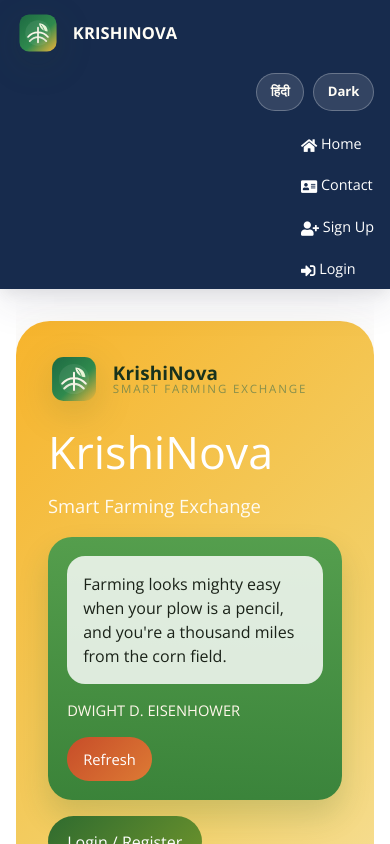
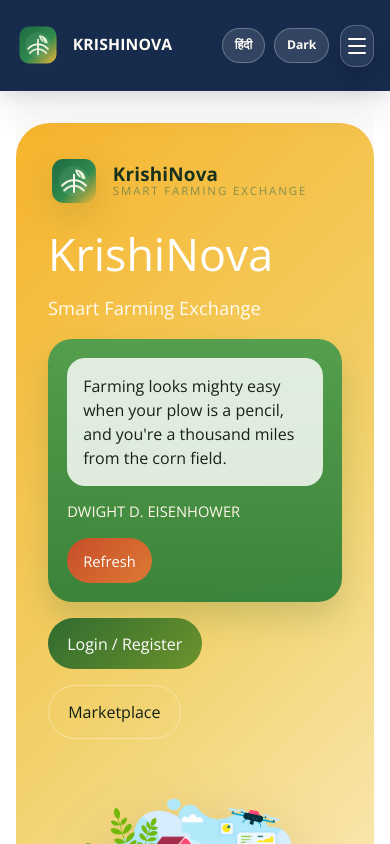
Before and after one commit to Surenderdubeyofficial/KrishiNova, a React (Vite) app in the folder frontend/: page / in a window 390 px wide. Shown: the top 844 px of the page. Built offline with nearby package versions, Linux system fonts and the light colour scheme; no server answers; some icons are missing.

Commit message:
Improve mobile navbar responsiveness

```diff
--- a/frontend/src/components/LegacyNavbar.jsx
+++ b/frontend/src/components/LegacyNavbar.jsx
@@ -1,4 +1,5 @@
-import { Link } from "react-router-dom";
+import { useEffect, useState } from "react";
+import { Link, useLocation } from "react-router-dom";
 import { useAuth } from "../AuthContext.jsx";
 import { useUi } from "../UiContext.jsx";
 import BrandLockup from "./BrandLockup.jsx";
@@ -235,11 +236,29 @@ function AdminNav({ name, logout }) {
 export default function LegacyNavbar() {
   const { user, logout } = useAuth();
   const { language, toggleLanguage, theme, toggleTheme } = useUi();
+  const location = useLocation();
+  const [mobileMenuOpen, setMobileMenuOpen] = useState(false);
+
+  useEffect(() => {
+    setMobileMenuOpen(false);
+  }, [location.pathname]);
+
+  useEffect(() => {
+    function handleResize() {
+      if (window.innerWidth > 992) {
+        setMobileMenuOpen(false);
+      }
+    }
+
+    window.addEventListener("resize", handleResize);
+    return () => window.removeEventListener("resize", handleResize);
+  }, []);
 
   return (
     <nav id="navbar-main" className="navbar navbar-main navbar-expand-lg bg-default navbar-light position-sticky top-0 shadow py-0">
-      <div className={user ? "container-fluid" : "container"}>
-        <ul className="navbar-nav navbar-nav-hover align-items-lg-center">
+      <div className={`${user ? "container-fluid" : "container"} navShell`}>
+        <div className="navTopRow">
+          <ul className="navbar-nav navbar-nav-hover align-items-lg-center navBrandList">
             <li className="nav-item dropdown">
               <Link to="/" className="navbar-brand mr-lg-5 text-white">
                 <BrandLockup theme="dark" compact subtitle={false} />
@@ -247,6 +266,7 @@ export default function LegacyNavbar() {
             </li>
           </ul>
 
+          <div className="navTopActions">
             <div className="navUtilityControls">
               <button type="button" className="uiToggleBtn" onClick={toggleLanguage}>
                 {language === "en" ? "हिंदी" : "ENG"}
@@ -256,11 +276,27 @@ export default function LegacyNavbar() {
               </button>
             </div>
 
+            <button
+              type="button"
+              className={`mobileNavToggle ${mobileMenuOpen ? "active" : ""}`}
+              onClick={() => setMobileMenuOpen((current) => !current)}
+              aria-label="Toggle navigation"
+              aria-expanded={mobileMenuOpen}
+            >
+              <span />
+              <span />
+              <span />
+            </button>
+          </div>
+        </div>
+
+        <div className={`navMenuPanel ${mobileMenuOpen ? "open" : ""}`}>
           {user?.role === "farmer" ? <FarmerNav name={user.name} logout={logout} /> : null}
           {user?.role === "customer" ? <CustomerNav name={user.name} logout={logout} /> : null}
           {user?.role === "admin" ? <AdminNav name={user.name} logout={logout} /> : null}
           {!user ? <PublicNav /> : null}
         </div>
+      </div>
     </nav>
   );
 }
--- a/frontend/src/styles.css
+++ b/frontend/src/styles.css
@@ -2288,3 +2288,180 @@ html[data-theme="dark"] .authFeedbackBanner {
 .chatRow.assistant {
   background: #f5f5f5;
 }
+
+.navShell {
+  display: flex;
+  align-items: center;
+  gap: 1rem;
+  width: 100%;
+}
+
+.navTopRow {
+  display: flex;
+  align-items: center;
+  gap: 1rem;
+  width: 100%;
+}
+
+.navBrandList {
+  margin-bottom: 0;
+}
+
+.navTopActions {
+  display: flex;
+  align-items: center;
+  gap: 0.8rem;
+  margin-left: auto;
+}
+
+.navMenuPanel {
+  display: flex;
+  align-items: center;
+  flex: 1;
+}
+
+.mobileNavToggle {
+  display: none;
+  width: 46px;
+  height: 46px;
+  border: 1px solid rgba(255, 255, 255, 0.22);
+  border-radius: 14px;
+  background: rgba(255, 255, 255, 0.08);
+  align-items: center;
+  justify-content: center;
+  flex-direction: column;
+  gap: 5px;
+  cursor: pointer;
+  box-shadow: 0 12px 22px rgba(3, 8, 18, 0.18);
+}
+
+.mobileNavToggle span {
+  width: 18px;
+  height: 2px;
+  border-radius: 999px;
+  background: #fffdf6;
+  transition: transform 0.25s ease, opacity 0.25s ease;
+}
+
+.mobileNavToggle.active span:nth-child(1) {
+  transform: translateY(7px) rotate(45deg);
+}
+
+.mobileNavToggle.active span:nth-child(2) {
+  opacity: 0;
+}
+
+.mobileNavToggle.active span:nth-child(3) {
+  transform: translateY(-7px) rotate(-45deg);
+}
+
+@media (max-width: 992px) {
+  .navShell {
+    display: block;
+    padding: 0.75rem 0;
+  }
+
+  .navTopRow {
+    align-items: center;
+  }
+
+  .navTopActions {
+    gap: 0.65rem;
+  }
+
+  .navUtilityControls {
+    margin: 0;
+  }
+
+  .mobileNavToggle {
+    display: inline-flex;
+  }
+
+  .navMenuPanel {
+    display: none;
+    width: 100%;
+    margin-top: 0.9rem;
+    padding: 1rem;
+    border-radius: 22px;
+    background: rgba(15, 35, 69, 0.96);
+    border: 1px solid rgba(255, 255, 255, 0.08);
+    box-shadow: 0 18px 38px rgba(3, 10, 24, 0.28);
+  }
+
+  .navMenuPanel.open {
+    display: block;
+  }
+
+  .navMenuPanel .navbar-nav {
+    width: 100%;
+    align-items: stretch !important;
+    gap: 0.2rem;
+  }
+
+  .navMenuPanel .nav-item {
+    width: 100%;
+  }
+
+  .navMenuPanel .nav-link,
+  .navMenuPanel .legacyDropdownTrigger {
+    display: flex;
+    align-items: center;
+    width: 100%;
+    padding: 0.9rem 0.35rem;
+    border-bottom: 1px solid rgba(255, 255, 255, 0.06);
+    justify-content: flex-start;
+  }
+
+  .navMenuPanel .nav-item:last-child .nav-link,
+  .navMenuPanel .nav-item:last-child .legacyDropdownTrigger {
+    border-bottom: 0;
+  }
+
+  .legacyDropdown {
+    width: 100%;
+  }
+
+  .legacyDropdownMenu {
+    position: static !important;
+    float: none !important;
+    width: 100%;
+    min-width: 0;
+    margin-top: 0.25rem;
+    background: rgba(255, 255, 255, 0.94);
+    box-shadow: inset 0 0 0 1px rgba(65, 90, 55, 0.08);
+  }
+
+  .navMenuPanel .dropdown-item {
+    white-space: normal;
+  }
+}
+
+@media (max-width: 640px) {
+  .navbar-brand {
+    max-width: calc(100vw - 170px);
+    overflow: hidden;
+  }
+
+  .brandLockupCompact .brandLockupText strong {
+    font-size: 0.98rem;
+  }
+
+  .brandLockupCompact .brandLockupText small {
+    font-size: 0.58rem;
+    letter-spacing: 0.12em;
+  }
+
+  .uiToggleBtn {
+    padding: 0.45rem 0.75rem;
+    font-size: 0.76rem;
+  }
+
+  .mobileNavToggle {
+    width: 42px;
+    height: 42px;
+  }
+
+  .navMenuPanel {
+    padding: 0.85rem 0.9rem;
+  }
+}
```
Lines whose indentation alone changed are shown as unchanged.
